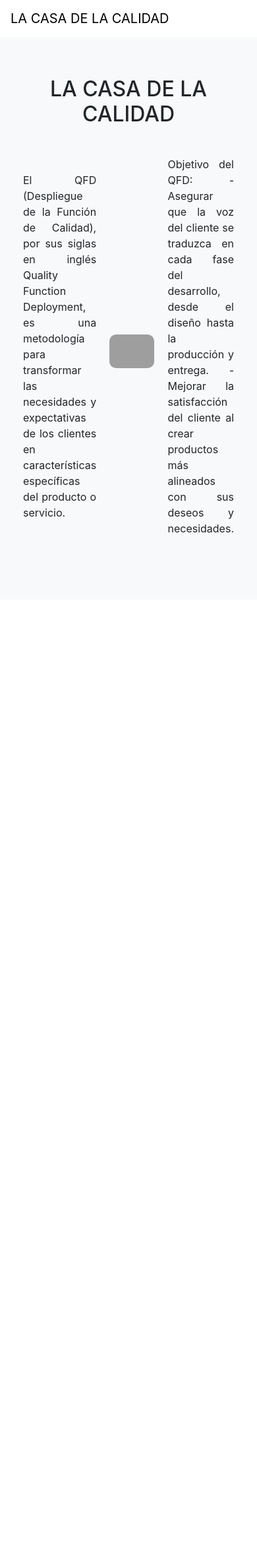
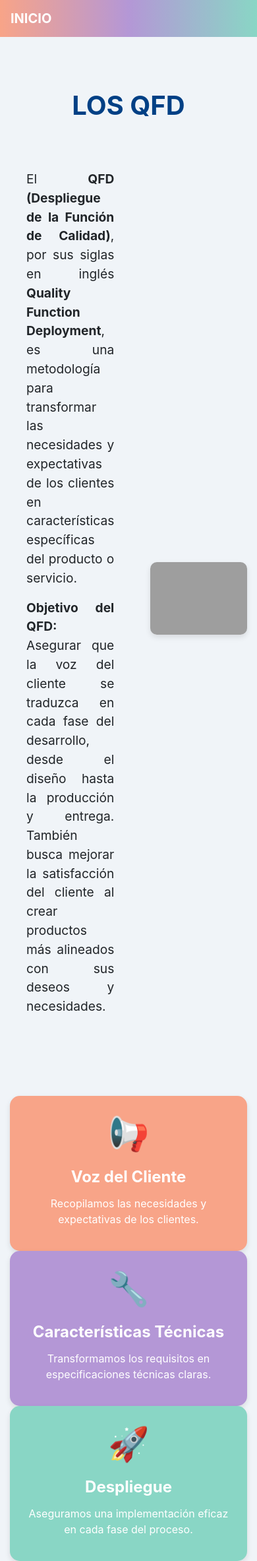
Before and after one commit to JR-B07/Conservation-Aware, a Flask app: page /LosQFD in a window 390 px wide. Shown: the whole page at 66% size. Before the commit the page ends 808 px from the top, so only its background shows below. Run offline with Flask 3, Linux system fonts and the light colour scheme; some libraries are stand-ins or nearby versions; grey boxes are pictures that could not be loaded.

Commit message:
REDISEÑO DE VISTAS
Se cambiaron los colores de la barra de navegacion asi como el tamaño de letra en el texto. Se creo una nueva vista que contiene informacion de la casa y se corrigio el error de la barra de navegacion en la vista de la tabla.

```diff
--- a/app.py
+++ b/app.py
@@ -74,6 +74,11 @@ def LosQFD():
     return render_template('LosQFD.html')
 
 
+@app.route('/casa')
+def casa():
+    return render_template('casa.html')
+
+
 @app.route('/update_table', methods=['POST'])
 def update_table():
     headers = request.json.get('headers')  # Nombres de las columnas
--- a/templates/LosQFD.html
+++ b/templates/LosQFD.html
@@ -3,48 +3,58 @@
   <head>
     <meta charset="UTF-8" />
     <meta name="viewport" content="width=device-width, initial-scale=1.0" />
-    <title>Sobre Nosotros - Conservation Aware</title>
+    <title>CASA DE LA CALIDAD - QFD</title>
     <link
       href="https://stackpath.bootstrapcdn.com/bootstrap/4.5.2/css/bootstrap.min.css"
       rel="stylesheet"
     />
     <style>
+      /* Paleta de colores personalizada */
+      body {
+        background-color: #f0f4f8; /* Fondo claro */
+      }
+
       .navbar-custom {
-        background-color: #ffffff;
+        background: linear-gradient(
+          to right,
+          #f8a488,
+          #b497d6,
+          #89d6c5
+        ); /* Gradiente */
       }
 
       .navbar-custom .navbar-brand,
       .navbar-custom .nav-link {
-        color: #000000;
+        color: white;
+        font-weight: bold;
       }
 
       .navbar-custom .nav-link:hover {
-        color: mediumspringgreen;
+        color: #ffd700;
       }
 
-      body {
-        background-color: #f8f9fa;
-      }
-
+      /* Contenedor principal */
       .about-section {
-        padding: 60px 0;
-        text-align: center;
+        padding: 80px 0;
       }
 
       .about-content {
         display: flex;
-        justify-content: space-around;
+        flex-wrap: wrap;
+        gap: 30px;
+        justify-content: center;
         align-items: center;
       }
 
       .about-text {
-        flex: 1;
-        padding: 20px;
+        flex: 1 1 45%;
+        padding: 25px;
         text-align: justify;
+        font-size: 1.2rem;
       }
 
       .about-image {
-        flex: 1;
+        flex: 1 1 40%;
         text-align: center;
       }
 
@@ -52,13 +62,63 @@
         max-width: 100%;
         height: auto;
         border-radius: 10px;
+        box-shadow: 0 4px 8px rgba(0, 0, 0, 0.1);
+      }
+
+      h2 {
+        font-size: 2.5rem;
+        font-weight: bold;
+        color: #004085;
+      }
+
+      /* Estilo de las tarjetas QFD */
+      .qfd-card {
+        background-color: #ffffff;
+        border-radius: 15px;
+        box-shadow: 0 4px 8px rgba(0, 0, 0, 0.1);
+        padding: 20px;
+        text-align: center;
+        transition: transform 0.3s, box-shadow 0.3s;
+      }
+
+      .qfd-card:hover {
+        transform: scale(1.05);
+        box-shadow: 0 8px 16px rgba(0, 0, 0, 0.2);
+      }
+
+      .qfd-icon {
+        font-size: 50px;
+        margin-bottom: 10px;
+      }
+
+      .qfd-title {
+        font-size: 24px;
+        font-weight: bold;
+        margin-bottom: 10px;
+      }
+
+      /* Colores específicos para cada tarjeta */
+      .qfd-quality {
+        background-color: #f8a488;
+        color: white;
+      }
+
+      .qfd-function {
+        background-color: #b497d6;
+        color: white;
+      }
+
+      .qfd-deployment {
+        background-color: #89d6c5;
+        color: white;
       }
     </style>
   </head>
 
   <body>
+    <!-- Barra de navegación -->
     <nav class="navbar navbar-expand-lg navbar-custom">
-      <a class="navbar-brand" href="/">LA CASA DE LA CALIDAD</a>
+      <a class="navbar-brand" href="/">INICIO</a>
       <button
         class="navbar-toggler"
         type="button"
@@ -72,41 +132,80 @@
       </button>
       <div class="collapse navbar-collapse" id="navbarNav">
         <ul class="navbar-nav ml-auto">
+           </li>
           <li class="nav-item">
-            <a class="nav-link" href="/tabla">Tabla</a>
+            <a class="nav-link" href="{{ url_for('casa') }}">CASA</a>
           </li>
+          <li class="nav-item">
+            <a class="nav-link" href="/tabla">CREAR DISEÑO</a>
           </li>
         </ul>
       </div>
     </nav>
 
+    <!-- Sección de introducción -->
     <section class="about-section">
       <div class="container">
-        <h2 class="text-center mb-4">LA CASA DE LA CALIDAD</h2>
+        <h2 class="text-center mb-5">LOS QFD</h2>
         <div class="about-content">
           <div class="about-text">
             <p>
-              El QFD (Despliegue de la Función de Calidad), por sus siglas en inglés Quality Function Deployment,
-              es una metodología para transformar las necesidades y expectativas de los clientes en características
-              específicas del producto o servicio.
+              El <strong>QFD (Despliegue de la Función de Calidad)</strong>, por
+              sus siglas en inglés <strong>Quality Function Deployment</strong>,
+              es una metodología para transformar las necesidades y expectativas
+              de los clientes en características específicas del producto o
+              servicio.
+            </p>
+            <p>
+              <strong>Objetivo del QFD:</strong> Asegurar que la voz del cliente
+              se traduzca en cada fase del desarrollo, desde el diseño hasta la
+              producción y entrega. También busca mejorar la satisfacción del
+              cliente al crear productos más alineados con sus deseos y
+              necesidades.
             </p>
           </div>
           <div class="about-image">
             <img
               src="https://www.shutterstock.com/shutterstock/photos/2005532984/display_1500/stock-vector-qfd-quality-function-deployment-acronym-business-concept-background-vector-illustration-2005532984.jpg"
-              alt="Animal en peligro de extinción"
+              alt="QFD - Quality Function Deployment"
             />
           </div>
-          <div class="about-text">
+        </div>
+      </div>
+    </section>
+
+    <!-- Sección de tarjetas QFD -->
+    <div class="container qfd-container">
+      <div class="row">
+        <div class="col-md-4">
+          <div class="qfd-card qfd-quality">
+            <div class="qfd-icon">📢</div>
+            <div class="qfd-title">Voz del Cliente</div>
+            <p>Recopilamos las necesidades y expectativas de los clientes.</p>
+          </div>
+        </div>
+
+        <div class="col-md-4">
+          <div class="qfd-card qfd-function">
+            <div class="qfd-icon">🔧</div>
+            <div class="qfd-title">Características Técnicas</div>
             <p>
-              Objetivo del QFD:
-                -Asegurar que la voz del cliente se traduzca en cada fase del desarrollo, desde el diseño hasta la producción y entrega.
-                -Mejorar la satisfacción del cliente al crear productos más alineados con sus deseos y necesidades.
+              Transformamos los requisitos en especificaciones técnicas claras.
+            </p>
+          </div>
+        </div>
+
+        <div class="col-md-4">
+          <div class="qfd-card qfd-deployment">
+            <div class="qfd-icon">🚀</div>
+            <div class="qfd-title">Despliegue</div>
+            <p>
+              Aseguramos una implementación eficaz en cada fase del proceso.
             </p>
           </div>
         </div>
       </div>
-    </section>
+    </div>
 
     <script src="https://code.jquery.com/jquery-3.5.1.slim.min.js"></script>
     <script src="https://cdn.jsdelivr.net/npm/@popperjs/core@2.5.3/dist/umd/popper.min.js"></script>
```
Also changed, not shown: templates/Tabla.html (+57 -22 lines), templates/casa.html (added, +147 -0 lines), templates/index.html (+45 -25 lines).
